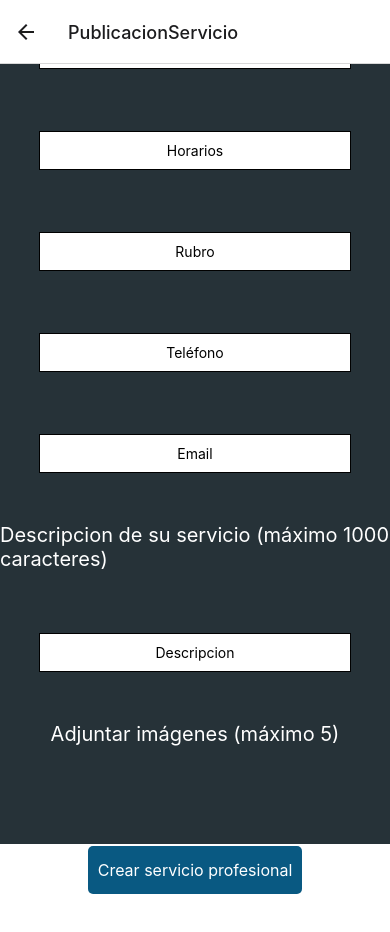
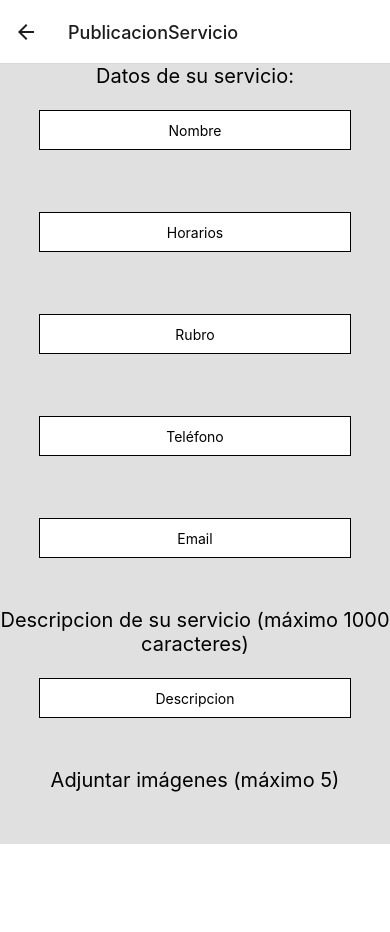
Before and after one commit to niboyer/tpo_app, a React Native app: screen /PublicacionServicio in a window 390 px wide. Shown: the top 932 px of the page. After the commit the page ends 844 px from the top, so only its background shows below. Built offline with nearby package versions, Linux system fonts and the light colour scheme.

Commit message:
Cambios front

```diff
--- a/Pantallas/ElegirLogin.jsx
+++ b/Pantallas/ElegirLogin.jsx
@@ -30,7 +30,7 @@ const styles = StyleSheet.create({
         backgroundColor: '#263238'
     },
     text:{
-        fontSize: 34,
+        fontSize: 18,
         marginBottom: 50,
         color: '#FFFFFF'
     },
--- a/Pantallas/HomeInspector.jsx
+++ b/Pantallas/HomeInspector.jsx
@@ -20,11 +20,11 @@ export default function MainScreen({ navigation }) {
       <View style={styles.container}>
         <Text style={styles.text}>Bienvenido Inspector X</Text>
         <ReclamoBar/>
-        <MenuOpcion text='Generar Reclamo' onPress={handleConsultarPromociones}/>
-        <MenuOpcion text='Consultar Reclamo' onPress={handleConsultarPromociones}/>
+        <MenuOpcion text='Generar Reclamo'/>
+        <MenuOpcion text='Consultar Reclamo'/>
         <DenunciasBar/>
-        <MenuOpcion text='Generar Denuncia' onPress={handleConsultarPromociones}/>
-        <MenuOpcion text='Consultar Denuncia' onPress={handleConsultarPromociones}/>
+        <MenuOpcion text='Generar Denuncia'/>
+        <MenuOpcion text='Consultar Denuncia'/>
         <PromocionBar/>
         <MenuOpcion text='Consulta de promociones' onPress={handleConsultarPromociones}/>
         <BotonSalir text='Salir' onPress={handleSalir}/>
--- a/Pantallas/HomeVecino.jsx
+++ b/Pantallas/HomeVecino.jsx
@@ -23,11 +23,11 @@ export default function MainScreen({ navigation }) {
       <View style={styles.container}>
         <Text style={styles.text}>Bienvenido Vecino X</Text>
         <ReclamoBar/>
-        <MenuOpcion text='Generar Reclamo' onPress={handleSalir}/>
-        <MenuOpcion text='Consultar Reclamo' onPress={handleSalir}/>
+        <MenuOpcion text='Generar Reclamo'/>
+        <MenuOpcion text='Consultar Reclamo'/>
         <DenunciasBar/>
-        <MenuOpcion text='Generar Denuncia' onPress={handleSalir}/>
-        <MenuOpcion text='Consultar Denuncia' onPress={handleSalir}/>
+        <MenuOpcion text='Generar Denuncia'/>
+        <MenuOpcion text='Consultar Denuncia'/>
         <PromocionBar/>
         <MenuOpcion text='Generar publicación de comercio' onPress={handleGenerarComercio}/>
         <MenuOpcion text='Generar servicio profesional' onPress={handleGenerarServicio}/>
--- a/Pantallas/LoginVecino.jsx
+++ b/Pantallas/LoginVecino.jsx
@@ -1,5 +1,5 @@
 import React, {useState} from 'react';
-import { StyleSheet, View, Text, TextInput, CheckBox } from 'react-native';
+import { StyleSheet, View, Text, TextInput, CheckBox, ScrollView } from 'react-native';
 
 import Boton from '../components/Boton';
 
@@ -20,6 +20,7 @@ export default function LoginVecino({ navigation }) {
 
     return (
       <View style={styles.container}>
+        <ScrollView>
           <Text style={styles.text}>Login usuario</Text>
           <TextInput
               style={styles.input}
@@ -41,6 +42,7 @@ export default function LoginVecino({ navigation }) {
           </View>
           <Boton text='Acceder' onPress={handleIngresar}/>
           <Boton text='¿Olvidó su contraseña?' onPress={handleOlvido}/>
+        </ScrollView>
       </View>
     );
 }
@@ -53,12 +55,13 @@ const styles = StyleSheet.create({
       backgroundColor: '#263238'
     },
     text:{
-        fontSize: 34,
+        fontSize: 20,
         marginBottom: 50,
-        color: '#FFFFFF'
+        color: '#FFFFFF',
+        textAlign: 'center',
     },
     input: {
-        width: '80%',
+        width: '100%',
         height: 40,
         margin: 12,
         borderWidth: 1,
@@ -66,7 +69,8 @@ const styles = StyleSheet.create({
         marginBottom: 50,
         backgroundColor:'#FFFFFF',
         textAlign: 'center',
-        color: 'black'
+        color: 'black',
+        alignSelf: 'center',
     },
     checkboxContainer: {
       flexDirection: "row",
@@ -79,4 +83,7 @@ const styles = StyleSheet.create({
       margin: 8,
       color:'white',
     },
+    scroll:{
+
+    }
 });
--- a/Pantallas/MainScreen.jsx
+++ b/Pantallas/MainScreen.jsx
@@ -34,7 +34,7 @@ const styles = StyleSheet.create({
         backgroundColor: '#263238',
     },
     text:{
-        fontSize: 34,
+        fontSize: 18,
         color: '#FFFFFF'
     },
 });
--- a/Pantallas/OlvidoVecino.jsx
+++ b/Pantallas/OlvidoVecino.jsx
@@ -41,10 +41,10 @@ const styles = StyleSheet.create({
     text:{
         fontSize: 20,
         marginBottom: 50,
-        color: '#000000'
+        color: '#FFFFFF'
     },
     input: {
-        width: '80%',
+        width: '50%',
         height: 40,
         margin: 12,
         borderWidth: 1,
--- a/Pantallas/Promociones/PublicacionComercio.jsx
+++ b/Pantallas/Promociones/PublicacionComercio.jsx
@@ -1,5 +1,5 @@
 import React, {useState} from 'react';
-import { StyleSheet, View, Text, TextInput, CheckBox } from 'react-native';
+import { StyleSheet, View, Text, TextInput, CheckBox, ScrollView } from 'react-native';
 
 import Boton from '../../components/Boton';
 
@@ -20,6 +20,7 @@ export default function PublicacionComercio({ navigation }) {
 
     return (
       <View style={styles.container}>
+        <ScrollView>
           <Text style={styles.text}>Datos de su publicación:</Text>
           <TextInput
               style={styles.input}
@@ -54,6 +55,7 @@ export default function PublicacionComercio({ navigation }) {
               onChangeText={email => setEmail(email)}
           />
           <Boton text='Crear publicación' onPress={handleCrearPublicacion}/>
+        </ScrollView>
       </View>
     );
 }
@@ -63,12 +65,13 @@ const styles = StyleSheet.create({
       flex: 1,
       alignItems: 'center',
       justifyContent: 'center',
-      backgroundColor: '#263238'
+      backgroundColor: '#E0E0E0'
     },
     text:{
         fontSize: 20,
-        marginBottom: 50,
-        color: '#FFFFFF'
+        marginBottom: 10,
+        color: '#000000',
+        textAlign: 'center',
     },
     input: {
         width: '80%',
@@ -79,7 +82,8 @@ const styles = StyleSheet.create({
         marginBottom: 50,
         backgroundColor:'#FFFFFF',
         textAlign: 'center',
-        color: 'black'
+        color: 'black',
+        alignSelf: 'center',
     },
     checkboxContainer: {
       flexDirection: "row",
--- a/Pantallas/Promociones/PublicacionServicio.jsx
+++ b/Pantallas/Promociones/PublicacionServicio.jsx
@@ -1,5 +1,5 @@
 import React, {useState} from 'react';
-import { StyleSheet, View, Text, TextInput, CheckBox } from 'react-native';
+import { StyleSheet, View, Text, TextInput, CheckBox, ScrollView } from 'react-native';
 
 import Boton from '../../components/Boton';
 
@@ -20,6 +20,7 @@ export default function PublicacionServicio({ navigation }) {
 
     return (
       <View style={styles.container}>
+        <ScrollView>
           <Text style={styles.text}>Datos de su servicio:</Text>
           <TextInput
               style={styles.input}
@@ -54,6 +55,7 @@ export default function PublicacionServicio({ navigation }) {
           />
           <Text style={styles.text}>Adjuntar imágenes (máximo 5)</Text>
           <Boton text='Crear servicio profesional' onPress={handleCrearPublicacion}/>
+        </ScrollView>
       </View>
     );
 }
@@ -63,12 +65,13 @@ const styles = StyleSheet.create({
       flex: 1,
       alignItems: 'center',
       justifyContent: 'center',
-      backgroundColor: '#263238'
+      backgroundColor: '#E0E0E0'
     },
     text:{
         fontSize: 20,
-        marginBottom: 50,
-        color: '#FFFFFF'
+        marginBottom: 10,
+        color: '#000000',
+        textAlign: 'center',
     },
     input: {
         width: '80%',
@@ -79,7 +82,8 @@ const styles = StyleSheet.create({
         marginBottom: 50,
         backgroundColor:'#FFFFFF',
         textAlign: 'center',
-        color: 'black'
+        color: 'black',
+        alignSelf: 'center',
     },
     checkboxContainer: {
       flexDirection: "row",
--- a/components/Boton.jsx
+++ b/components/Boton.jsx
@@ -13,7 +13,7 @@ export default function Boton({text, onPress}){
 
 const styles = StyleSheet.create({
     button:{
-        borderRadius:'5px',
+        borderRadius: 5,
         paddingVertical: 14,
         paddingHorizontal: 10,
         backgroundColor: '#095982',
```
Also changed, not shown: 1 other file (tests, documents, lock files or other folders). Lines whose indentation alone changed are shown as unchanged.
